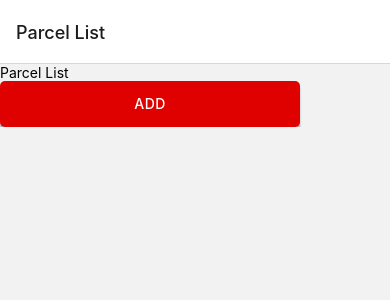
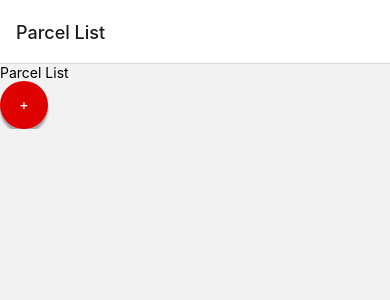
Before and after one commit to DonatellaC/carriex-app-react-native, a React Native app: screen / in a window 390 px wide. Shown: the top 300 px of the page. Built offline with nearby package versions, Linux system fonts and the light colour scheme.

Commit message:
fix: updated button style

```diff
--- a/src/components/Button/Button.js
+++ b/src/components/Button/Button.js
@@ -2,12 +2,14 @@ import React from "react";
 import { View, Text, TouchableOpacity } from "react-native";
 import stylesFn from "./styles";
 
-const Button = ({ onPress, text }) => {
-  const styles = stylesFn();
+const Button = ({ onPress, text, shape }) => {
+  const styles = stylesFn({ shape });
   return (
     <TouchableOpacity style={styles.btnBody} onPress={onPress}>
       <View>
-        <Text style={styles.btnText}>{text}</Text>
+        <Text style={styles.btnText} shape={shape}>
+          {text}
+        </Text>
       </View>
     </TouchableOpacity>
   );
--- a/src/components/Button/styles.js
+++ b/src/components/Button/styles.js
@@ -2,14 +2,18 @@ import { Dimensions, StyleSheet } from "react-native";
 
 const width = Dimensions.get("window").width;
 
-const stylesFn = () => {
+const stylesFn = ({ shape }) => {
+  const borderRadius = shape === "round" ? 24 : 5;
+  const buttonWidth = shape === "round" ? 48 : width / 1.3;
+  const buttonHeight = shape === "round" ? 48 : 46;
+
   return StyleSheet.create({
     btnBody: {
       backgroundColor: "#DF0000",
       padding: 0,
-      width: width / 1.3,
-      borderRadius: 5,
-      height: 46,
+      width: buttonWidth,
+      borderRadius: borderRadius,
+      height: buttonHeight,
       justifyContent: "center",
       alignItems: "center",
       shadowColor: "rgba(58, 53, 65, 0.42)",
@@ -17,7 +21,7 @@ const stylesFn = () => {
       shadowOpacity: 1,
       shadowRadius: 2,
       elevation: 2,
-      border: "none",
+      borderWidth: 0,
     },
     btnText: {
       color: "#FFFFFF",
--- a/src/features/ParcelList/index.js
+++ b/src/features/ParcelList/index.js
@@ -5,7 +5,7 @@ export default function ParcelList() {
   return (
     <View>
       <Text>Parcel List</Text>
-      <Button text="add" />
+      <Button shape="round" text="+" />
     </View>
   );
 }
```
